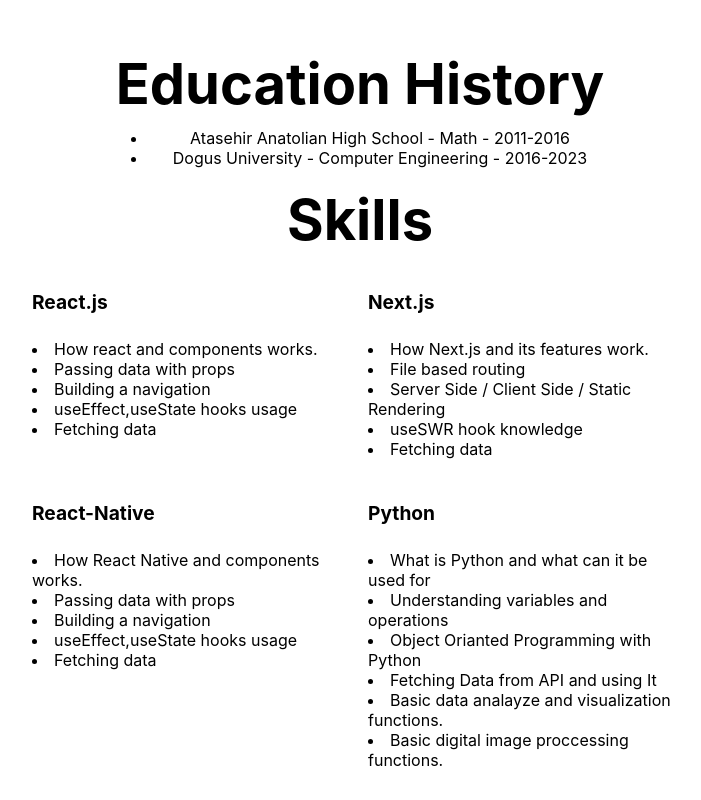
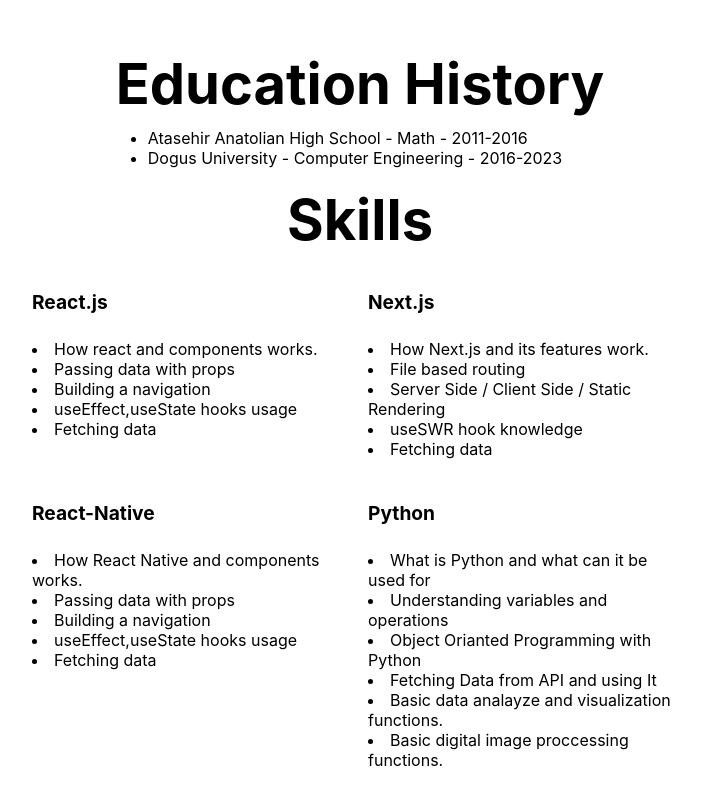
Before and after one commit to Eolan-Sama/Portfolio-website, a Next.js app: page /Resume in a window 1280 px wide. Shown: the top 800 px of the page, without its empty margins (280-981 px from the left). Built offline with nearby package versions, Linux system fonts and the light colour scheme.

Commit message:
Add files via upload

```diff
--- a/pages/Resume.js
+++ b/pages/Resume.js
@@ -4,11 +4,11 @@
 function Resume({Education,Skills}) {
   return (
     <div className="resumePage">
-      <div>
+      <div >
       <h1>Education History</h1>
-      <ul>
+      <ul className="education">
         {Education.map((schools)=>(
-          <li key={schools.schoolName}>{schools.schoolName}  - {schools.department} - {schools.time}</li>
+          <li  key={schools.schoolName}>{schools.schoolName}  - {schools.department} - {schools.time}</li>
         ))}
       </ul>
       </div>
```
